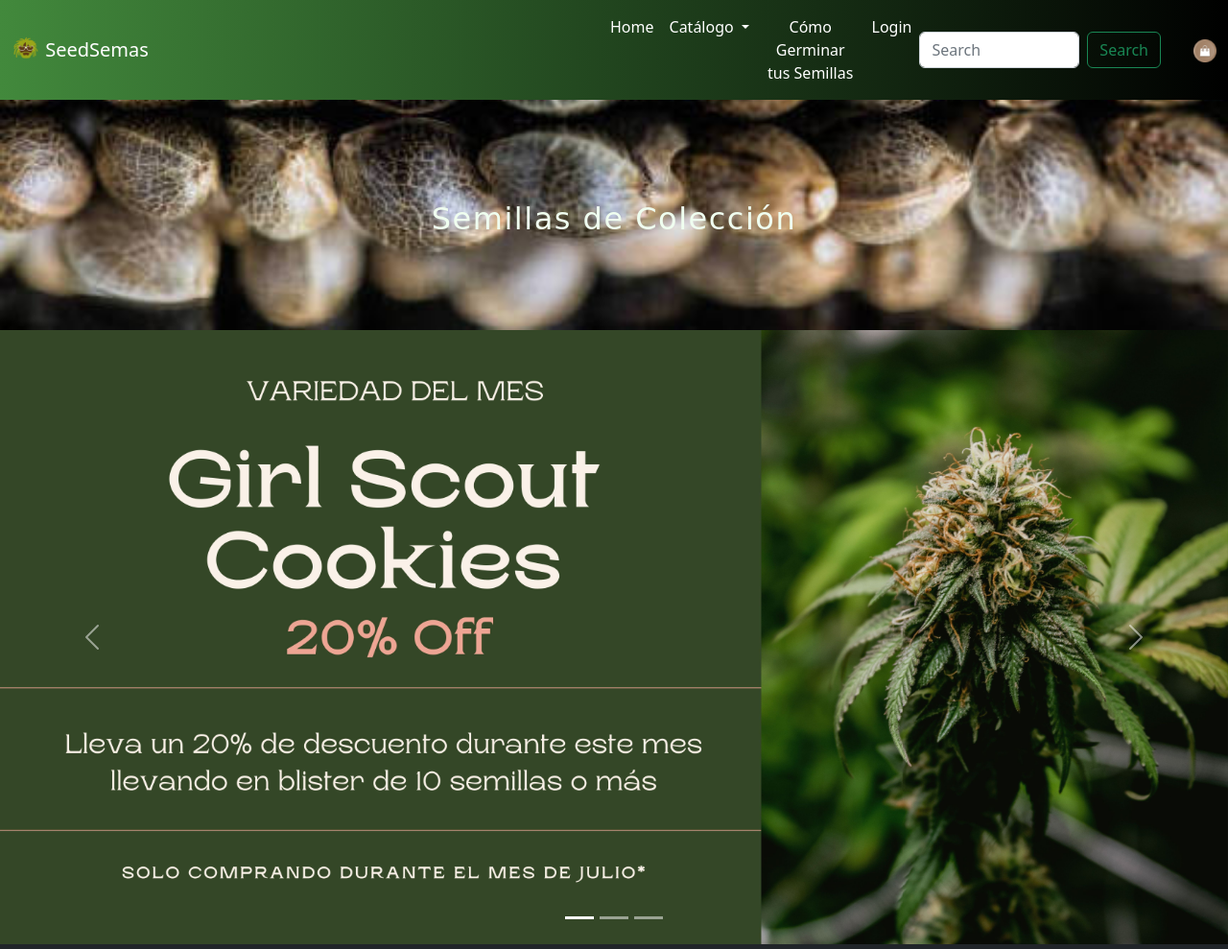
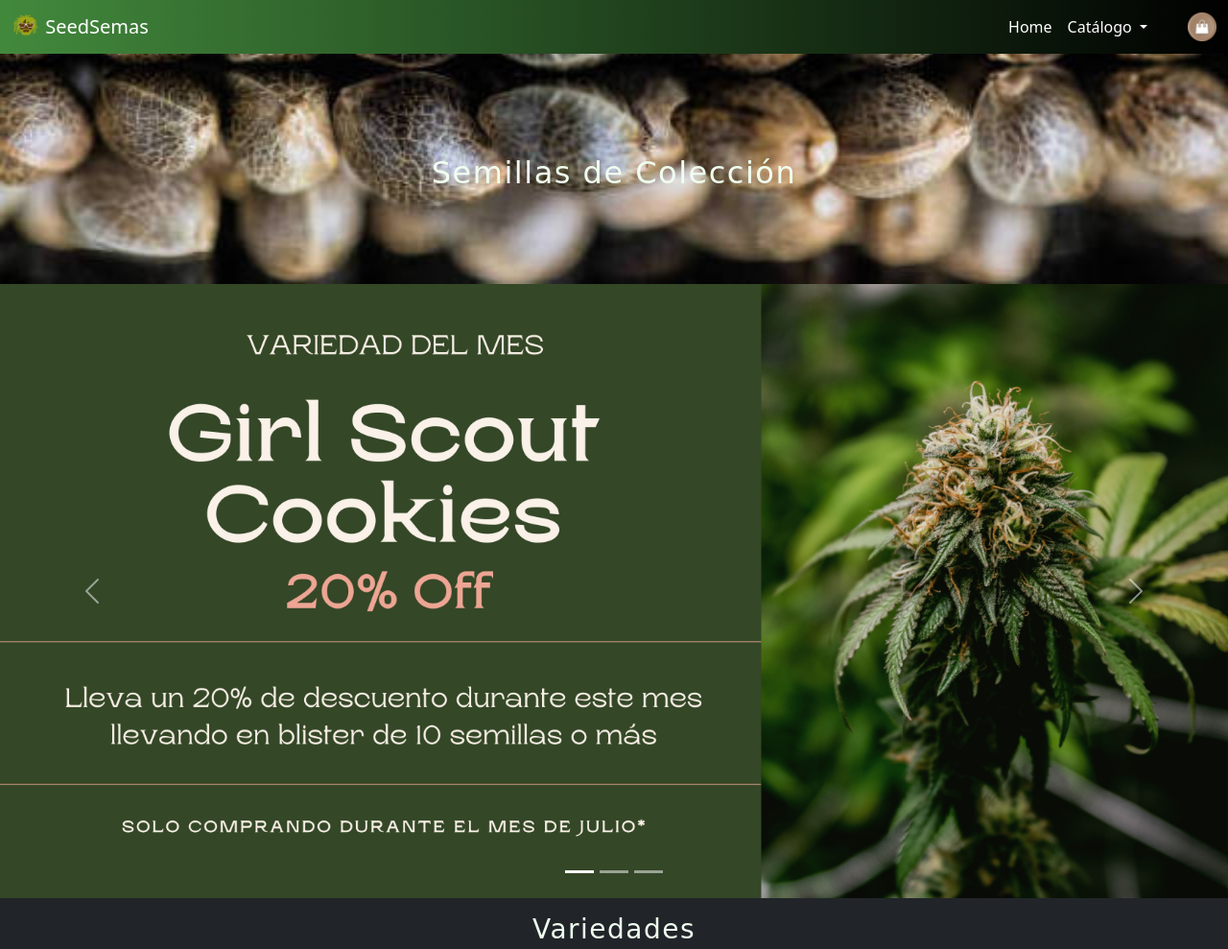
Before and after one commit to arenascode/primer_proyecto_js, a website with bundled scripts: page index.html in a window 1280 px wide. Shown: the top 989 px of the page at 96% size. Built offline with nearby package versions, Linux system fonts and the light colour scheme; a script that the page names is missing; a web font is replaced by a local one.

Commit message:
revisa el JS y pushea para entregar

```diff
--- a/index.html
+++ b/index.html
@@ -5,6 +5,7 @@
   <meta charset="UTF-8" />
   <meta http-equiv="X-UA-Compatible" content="IE=edge" />
   <meta name="viewport" content="width=device-width, initial-scale=1.0" />
+  <link rel="shortcut icon" href="./images/SeedSemas.png">
   <link href="https://cdn.jsdelivr.net/npm/bootstrap@5.2.0-beta1/dist/css/bootstrap.min.css" rel="stylesheet"
     integrity="sha384-0evHe/X+R7YkIZDRvuzKMRqM+OrBnVFBL6DOitfPri4tjfHxaWutUpFmBp4vmVor" crossorigin="anonymous">
     <link rel="preconnect" href="https://fonts.googleapis.com">
@@ -29,7 +30,7 @@
             aria-controls="navbarNavDropdown" aria-expanded="false" aria-label="Toggle navigation">
             <span class="navbar-toggler-icon"></span>
           </button>
-          <div class="collapse navbar-collapse" id="navbarNavDropdown">
+          <div class="collapse navbar-collapse itemsNav" id="navbarNavDropdown">
             <ul class="navbar-nav">
               <li class="nav-item">
                 <a class="nav-link active" aria-current="page" href="#">Home</a>
@@ -46,21 +47,21 @@
                   <li><a class="dropdown-item" href="#">Autoflorecientes</a></li>
                 </ul>
               </li>
-              <li class="nav-item">
+              <!-- <li class="nav-item">
                 <a class="nav-link active" href="#">Cómo Germinar tus Semillas</a>
-              </li>
-              <li class="nav-item">
+              </li> -->
+              <!-- <li class="nav-item">
                 <a class="nav-link active" href="#">Login</a>
-              </li>
+              </li> -->
             </ul>
           </div>
-          <form class="d-flex" role="search">
+          <!-- <form class="d-flex" role="search">
             <input class="form-control me-2" type="search" placeholder="Search" aria-label="Search">
             <button class="btn btn-outline-success" type="submit">Search</button>
-          </form>
+          </form> -->
         </div>
         <div class="container carrito">
-          <a href="./pages/catalogo.html#containerCarrrito"><img src="./images/carritoIcono.png" alt="carrito" width="24px"
+          <a href="./pages/catalogo.html#containerCarrrito"><img src="./images/carritoIcono.png" alt="carrito" width="30px"
               height="auto"></a>
         </div>
       </nav>
--- a/scss/_index.scss
+++ b/scss/_index.scss
@@ -3,6 +3,9 @@
     flex-direction: row;
     flex-wrap: inherit;
     column-gap: 10px;
+    .itemsNav {
+      justify-content: end;
+    }
     .carrito {
       width: auto;
     }
```
Also changed, not shown: pages/catalogo.html (+1 -0 lines), css/estilos.css.
